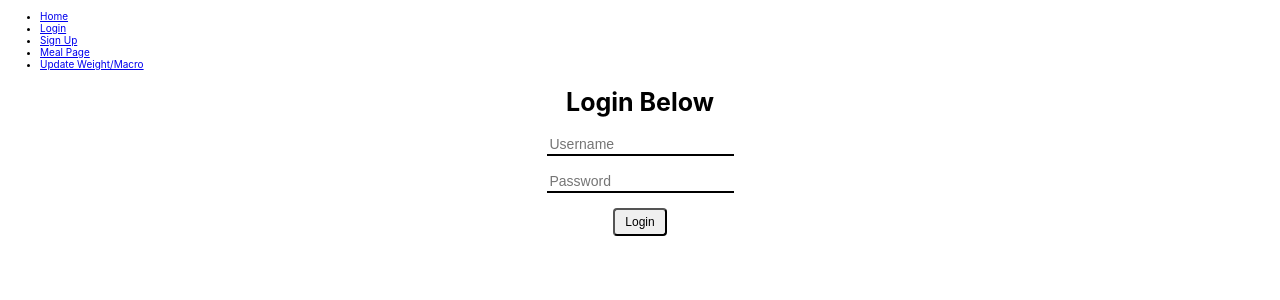
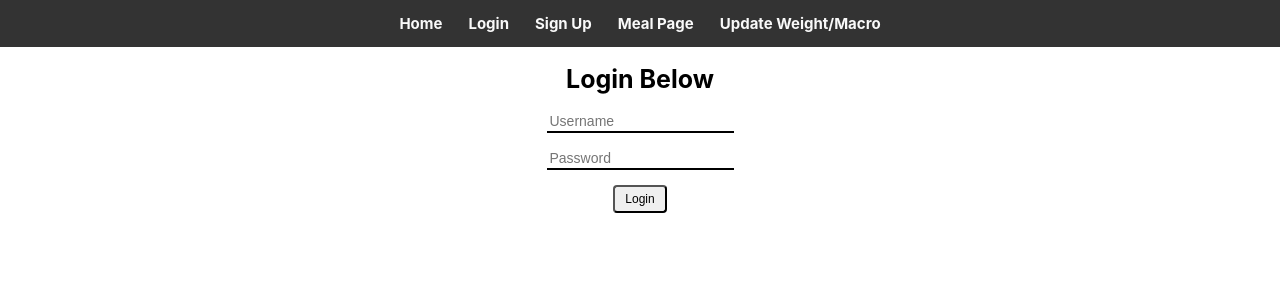
Before and after one commit to macro-calculator-lambda/frontend-seth, a React (Create React App) app in the folder macros/: page /login in a window 1280 px wide. Shown: the top 300 px of the page. Built offline with nearby package versions, Linux system fonts and the light colour scheme.

Commit message:
Added styles to navigation area.

```diff
--- a/macros/src/components/Navigation.js
+++ b/macros/src/components/Navigation.js
@@ -1,27 +1,54 @@
 import React from "react";
 import { NavLink } from "react-router-dom";
 
+import styled from "styled-components";
+
+const NavBar = styled.nav`
+  background: #333;
+`;
+
+const NavContainer = styled.ul`
+  margin: 0;
+  list-style: none;
+  padding: 1.4rem 0;
+  display: flex;
+  justify-content: center;
+  flex-wrap: wrap;
+`;
+
+const NavItem = styled.li`
+  display: inline-block;
+  margin: 0 1.3rem;
+`;
+
+const NavElement = styled(NavLink)`
+  font-size: 1.5rem;
+  color: #f9f9f9;
+  font-weight: bold;
+  text-decoration: none;
+`;
+
 const Navigation = () => {
   return (
-    <nav>
-      <ul>
-        <li>
-          <NavLink to="/">Home</NavLink>
-        </li>
-        <li>
-          <NavLink to="/login">Login</NavLink>
-        </li>
-        <li>
-          <NavLink to="/sign-up">Sign Up</NavLink>
-        </li>
-        <li>
-          <NavLink to="/meal-page">Meal Page</NavLink>
-        </li>
-        <li>
-          <NavLink to="/update-user">Update Weight/Macro</NavLink>
-        </li>
-      </ul>
-    </nav>
+    <NavBar>
+      <NavContainer>
+        <NavItem>
+          <NavElement to="/">Home</NavElement>
+        </NavItem>
+        <NavItem>
+          <NavElement to="/login">Login</NavElement>
+        </NavItem>
+        <NavItem>
+          <NavElement to="/sign-up">Sign Up</NavElement>
+        </NavItem>
+        <NavItem>
+          <NavElement to="/meal-page">Meal Page</NavElement>
+        </NavItem>
+        <NavItem>
+          <NavElement to="/update-user">Update Weight/Macro</NavElement>
+        </NavItem>
+      </NavContainer>
+    </NavBar>
   );
 };
 
```
